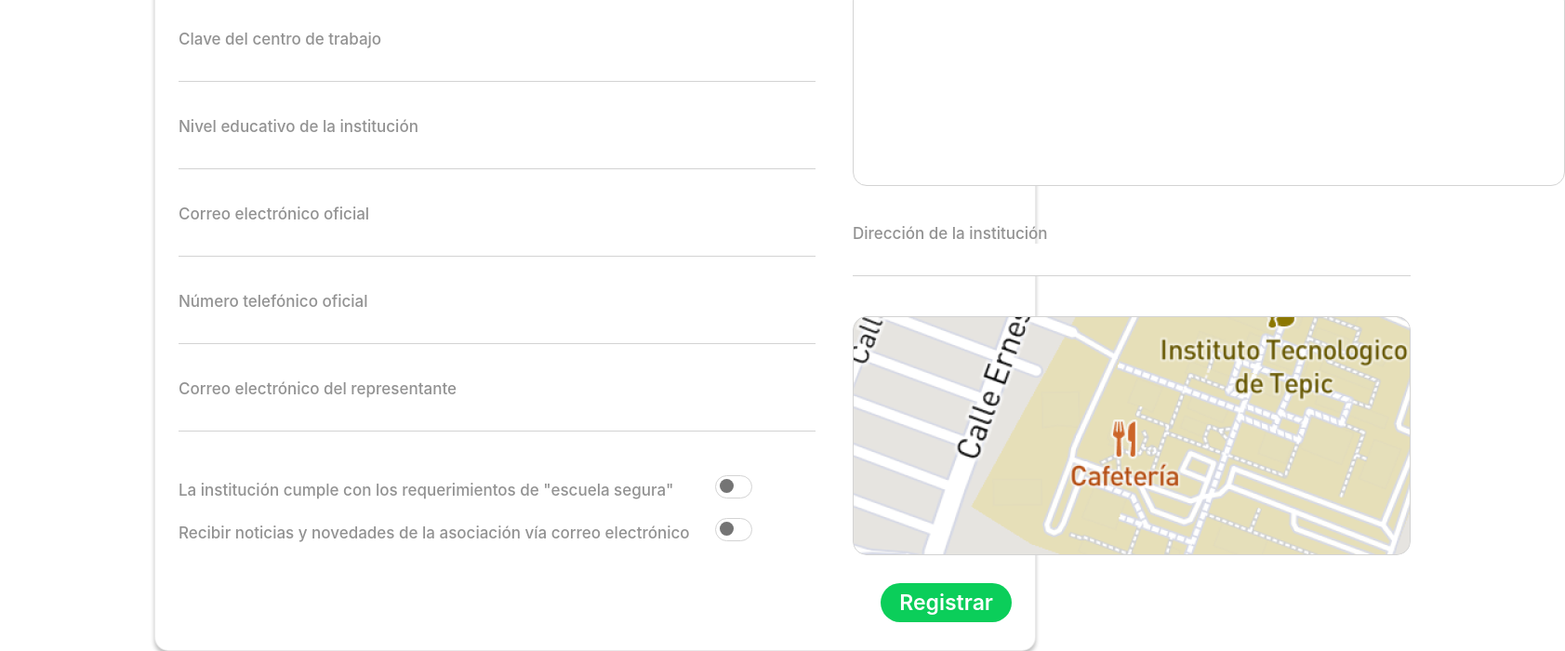
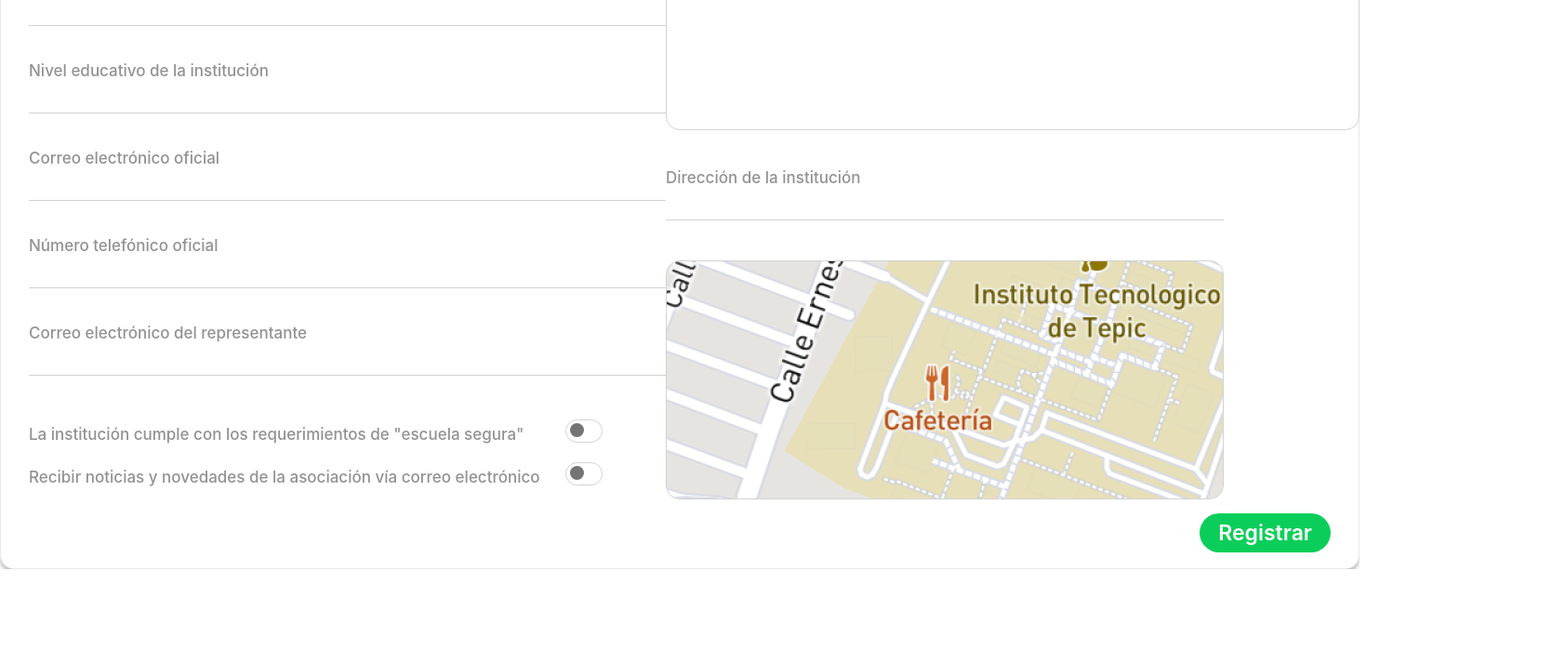
Before and after one commit to Pedrol359/Escuela-Segura, an Angular app: page / in a window 1280 px wide. Shown: the part 334-1034 px from the top of the page at 93% size, 1683 px wide, since content can reach past the window. After the commit the page ends 946 px from the top, so only its background shows below. Built offline with nearby package versions, Linux system fonts and the light colour scheme.

Commit message:
Registrar Institución Educativa - Barra de navegación 2

```diff
--- a/src/app/components/navbar/navbar-basica/navbar-basica.component.css
+++ b/src/app/components/navbar/navbar-basica/navbar-basica.component.css
@@ -18,6 +18,7 @@
 .nav_regresar{
     display: flex;
     align-items: center;
+    cursor: pointer;
 }
 h1{
     font-size: 44px;
--- a/src/app/components/registrar-institucion-educativa/registrar-institucion-educativa.component.css
+++ b/src/app/components/registrar-institucion-educativa/registrar-institucion-educativa.component.css
@@ -1,26 +1,27 @@
 .cont_caja_blanca {
-  width: 100%;
-  margin-top: 60px;
   display: flex;
   /* background: #9c2d2d; */
-  justify-content: center;
-  align-items: center;
+  margin: 0 auto;
+  width: 1400px;
+  height: 811px;
+  margin-top: 15px;
 }
 .caja_blanca {
-  padding: 15px 25px 30px 25px;
+  padding: 0px 30px 0px 30px;
   background: #ffffff;
   border: 1px solid rgba(211, 211, 211, 0.5);
   box-shadow: 0px 4px 4px rgba(0, 0, 0, 0.25);
   border-radius: 15px;
+  width: 1400px;
   max-width: 1400px;
-  width: 70%;
+  max-height: 811px;
 }
 .container {
   width: 100%;
   display: inline-flex;
+  justify-content: space-between;
 }
 .container-left {
-  margin-right: 40px;
 }
 .container-right {
 }
@@ -76,8 +77,10 @@
   font-size: 17px;
   color: #333333;
 }
-input:focus, textarea:focus, select:focus{
-    outline: none;
+input:focus,
+textarea:focus,
+select:focus {
+  outline: none;
 }
 .text-2 {
   border: 0;
@@ -89,7 +92,8 @@
   font-size: 17px;
 }
 .cont_btn {
-  margin-top: 30px;
+  margin-top: 15px;
+  margin-right: 20px;
   display: inline-block;
   text-align: end;
   width: 100%;
--- a/src/app/components/registrar-institucion-educativa/registrar-institucion-educativa.component.html
+++ b/src/app/components/registrar-institucion-educativa/registrar-institucion-educativa.component.html
@@ -41,7 +41,7 @@
             <div class="container-right">
                 <h4 class="tc-4">Descripción de la institución</h4>
                 <div class="spacer"></div>
-                <textarea name="descripcion" id="txt-area" cols="70" rows="9
+                <textarea name="descripcion" id="txt-area" cols="68" rows="9
                 "></textarea>
                 <div class="spacer"></div>
                 <h4 class="tc-4">Dirección de la institución</h4>
```
